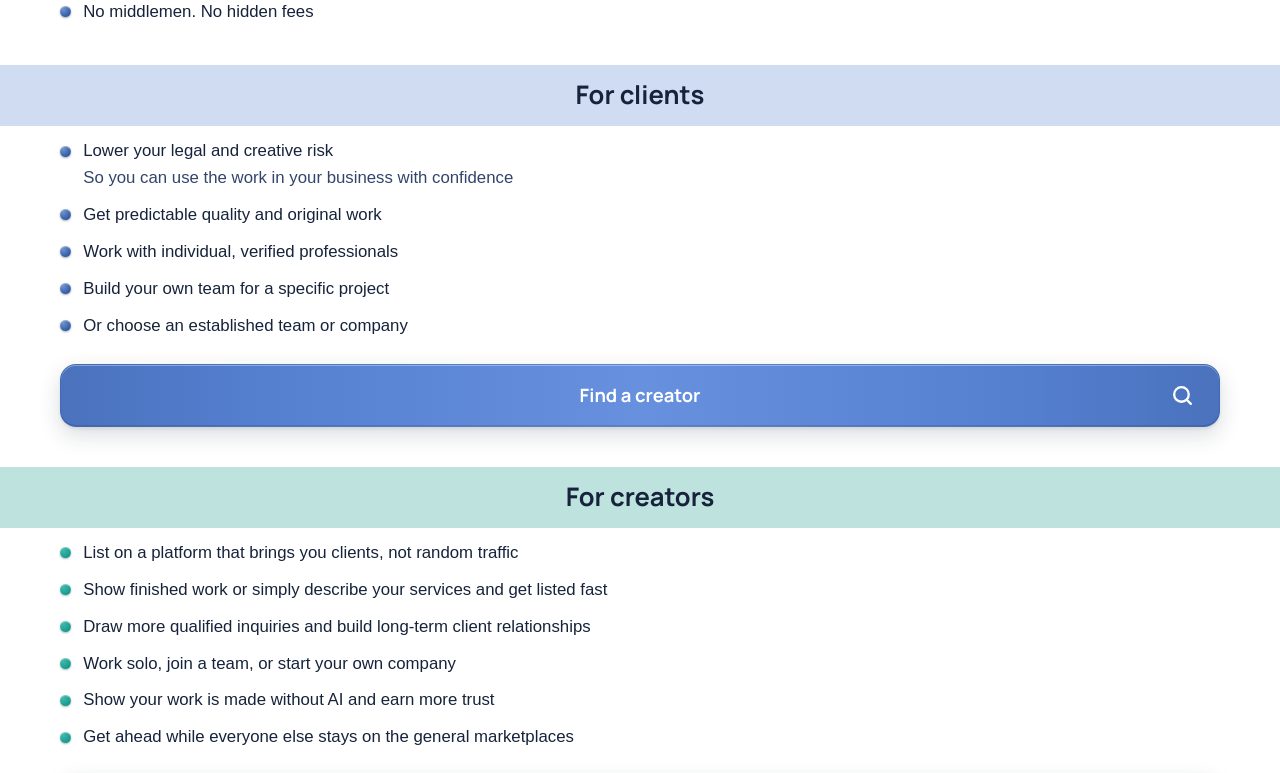
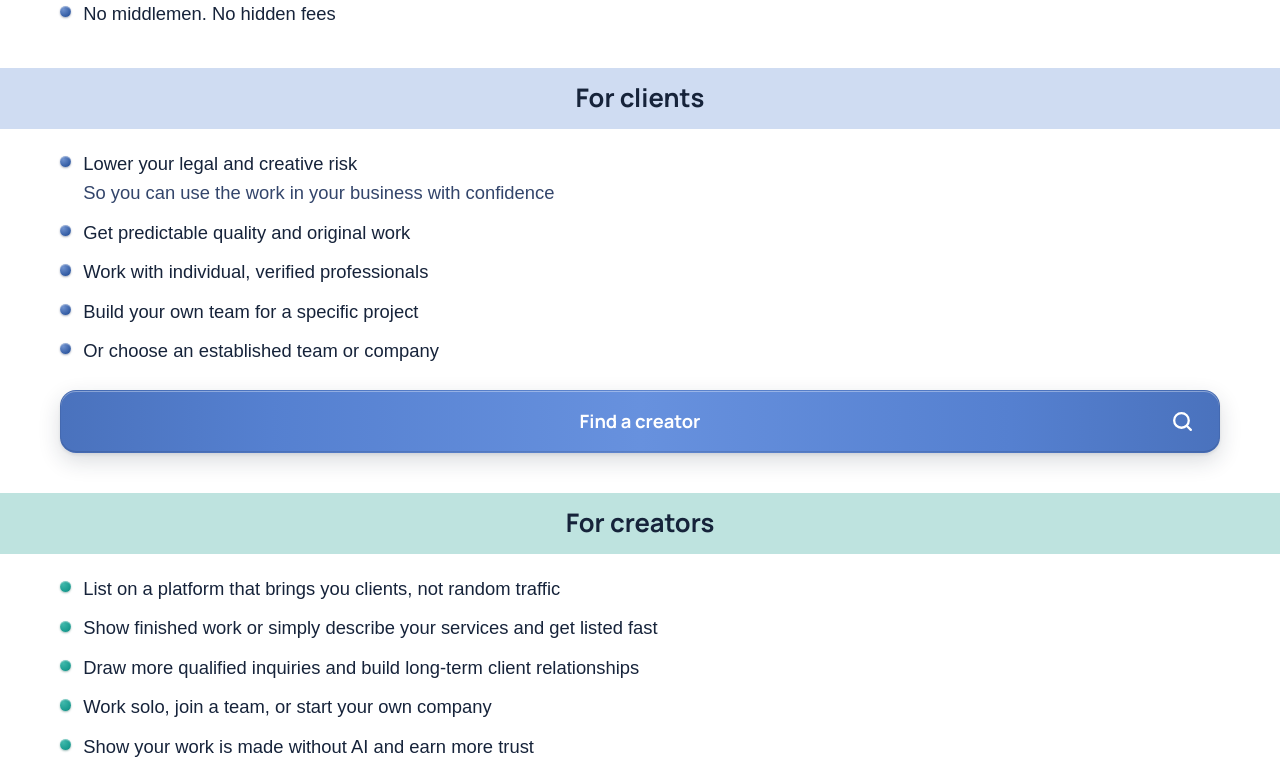
Before and after one commit to dm100usa-oss/no-ai-marketplace, a Next.js app: page /en in a window 1280 px wide. Shown: the part 1340-2113 px from the top of the page. Built offline with nearby package versions, Linux system fonts and the light colour scheme; a web font is replaced by a local one.

Commit message:
Add files via upload

```diff
--- a/src/app/[lang]/page.tsx
+++ b/src/app/[lang]/page.tsx
@@ -293,7 +293,7 @@ export default async function HomePage({
               before it and the list under it belongs to neither; pulling it
               close to its own text is what makes it read as a heading. */}
           <div className="mt-0">
-            <ul className="flex flex-col gap-2.5 text-[1.05rem]">
+            <ul className="flex flex-col gap-2.5 text-[1.15rem]">
               {dict.home.heroAdvantages.map((line) => {
                 const m = line.match(/^(\d+%)/);
                 const head = m ? m[1] : null;
@@ -348,8 +348,8 @@ export default async function HomePage({
           >
             {dict.home.heroClientsTitle}
           </p>
-          <div className="mt-3">
-            <ul className="flex flex-col gap-2.5 text-[1.05rem]">
+          <div className="mt-5">
+            <ul className="flex flex-col gap-2.5 text-[1.15rem]">
               {dict.home.heroClients.map((item) => {
                 const text = typeof item === "string" ? item : item.text;
                 const sub = typeof item === "string" ? null : item.sub;
@@ -369,11 +369,11 @@ export default async function HomePage({
                         new point, so it hangs under it without a bullet and in
                         a quieter colour: read as a continuation, not a claim of
                         its own. */}
-                    {/* Justified to the right edge, at Ricardo's request, so
-                        the block reads as a column rather than a ragged list.
-                        Automatic hyphenation goes with it: without it Russian
-                        words are long enough to open gaps a finger wide. */}
-                    <span style={{ textAlign: "justify", hyphens: "auto" }}>
+                    {/* Justified to the right edge so the block reads as a
+                        column rather than a ragged list. Word breaking is
+                        deliberately left off: broken words cost more in
+                        reading than the even edge is worth. */}
+                    <span style={{ textAlign: "justify" }}>
                       {text}
                       {sub ? (
                         <span className="block" style={{ color: "var(--color-muted)" }}>
@@ -400,8 +400,8 @@ export default async function HomePage({
           >
             {dict.home.heroCreatorsTitle}
           </p>
-          <div className="mt-3">
-            <ul className="flex flex-col gap-2.5 text-[1.05rem]">
+          <div className="mt-5">
+            <ul className="flex flex-col gap-2.5 text-[1.15rem]">
               {dict.home.heroCreators.map((item) => {
                 const text = typeof item === "string" ? item : item.text;
                 const sub = typeof item === "string" ? null : item.sub;
@@ -417,11 +417,11 @@ export default async function HomePage({
                         boxShadow: "0 1px 2px rgba(15,90,80,0.4), inset 0 1px 1px rgba(255,255,255,0.45)",
                       }}
                     />
-                    {/* Justified to the right edge, at Ricardo's request, so
-                        the block reads as a column rather than a ragged list.
-                        Automatic hyphenation goes with it: without it Russian
-                        words are long enough to open gaps a finger wide. */}
-                    <span style={{ textAlign: "justify", hyphens: "auto" }}>
+                    {/* Justified to the right edge so the block reads as a
+                        column rather than a ragged list. Word breaking is
+                        deliberately left off: broken words cost more in
+                        reading than the even edge is worth. */}
+                    <span style={{ textAlign: "justify" }}>
                       {text}
                       {sub ? (
                         <span className="block" style={{ color: "var(--color-muted)" }}>
```
